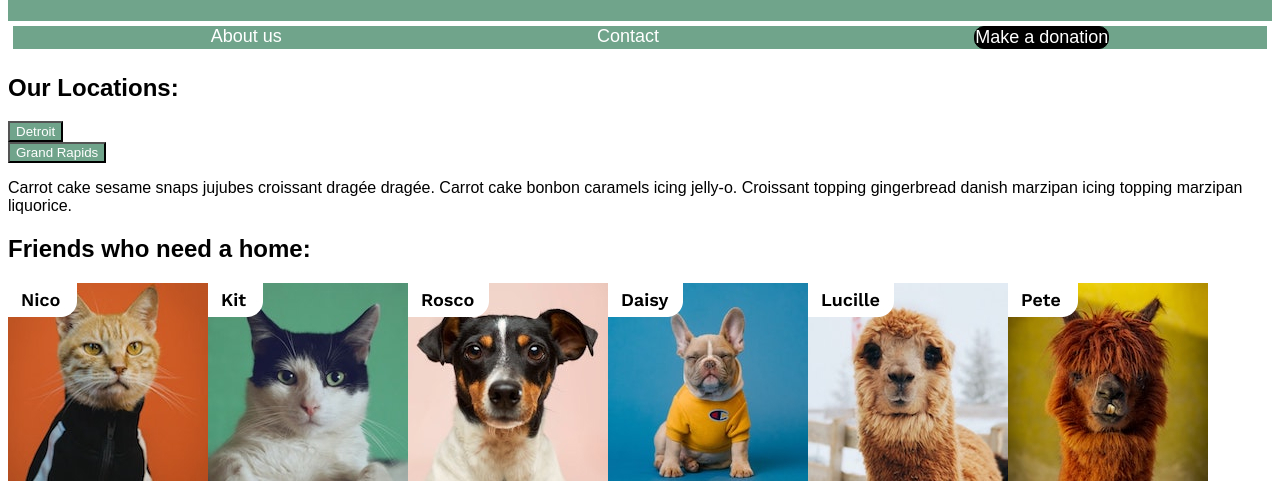
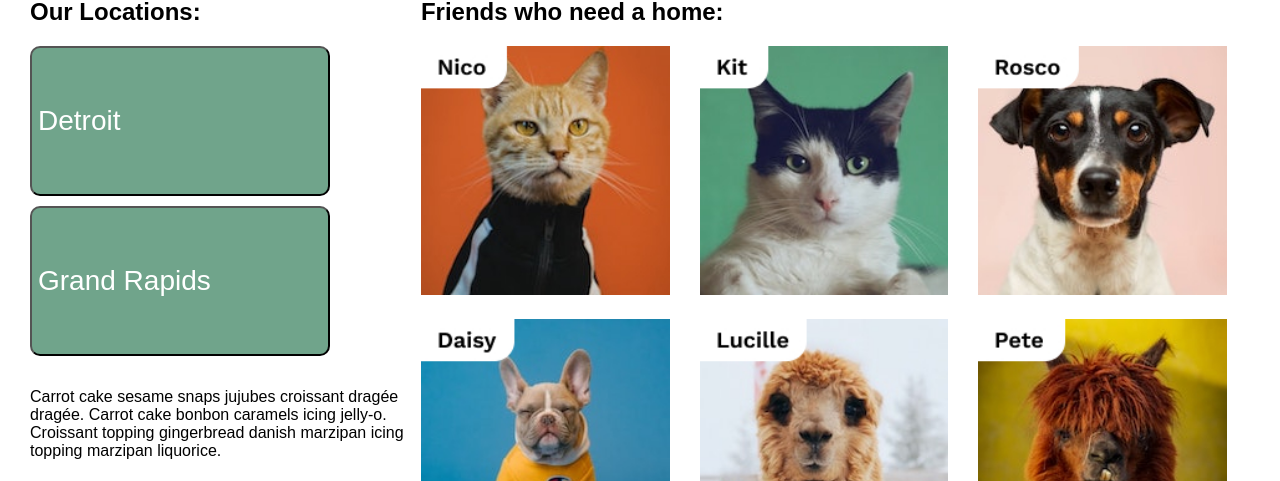
Before and after one commit to dmomcilo7/deliverable_one, a plain HTML site: page index.html in a window 1280 px wide. Shown: the part 242-723 px from the top of the page. Drawn offline with Linux system fonts and the light colour scheme.

Commit message:
Updated deliverable one files

```diff
--- a/index.html
+++ b/index.html
@@ -11,47 +11,54 @@
 
     <header>
      <h1><img src = "assets/horizontal-logo.svg" alt = "GC - Humane Society" width = "200" height = "200"/> </h1>
+     <div class="container">
+        <nav class="choices">
             <ul>
-           <li>About us</li>
-           <li>Contact</li>
-           <li>Make a donation</li>
+                <li><a href="#">About Us</a></li>
+                <li><a href="#">Contact</a></li>
+                <li class="donation-button"><a href="#">Make a Donation</a></li>
             </ul>
+        </nav>
+    </div>
 </header>
-    <section class = "w3-container">
+<section class="content-container">
+    <aside>
         <h2>Our Locations:</h2>
-        <div class = "block-display">
-            <button class = "button"> Detroit </button>
-            <button class = "button"> Grand Rapids</button>
+        <div class="block-display">
+            <button class="button">Detroit </button>
+            <button class="button">Grand Rapids </button>
         </div>
         <p>Carrot cake sesame snaps jujubes croissant dragée dragée. Carrot cake bonbon caramels icing jelly-o. Croissant topping gingerbread danish marzipan icing topping marzipan liquorice.
         </p>
-    </section>
-    <section>
+    </aside>
+    <main>
         <h2>Friends who need a home:</h2>
-        <div class = "images">
-            <div class = "images2">
-                <img src="assets/cat-1.jpg" alt="Orange Cat" width = "200" height = "200">
+        <div class="container-images">
+            <div class="image mobile-spacer">
+                <img src="assets/cat-1.jpg" alt="Orange Cat">
             </div>
-            <div class = "images2">
-                <img src="assets/cat-2.jpg" alt="Black and White Cat" width = "200" height = "200">
+            <div class="image spacer">
+                <img src="assets/cat-2.jpg" alt="Black and White Cat">
             </div>
-            <div class = "images2">
-                <img src="assets/dog-1.jpg" alt="Dog 1" width = "200" height = "200">
+            <div class="image mobile-spacer">
+                <img src="assets/dog-1.jpg" alt="Beagle">
             </div>
-            <div class = "images3">
-                <img src="assets/dog-2.jpg" alt="Dog 2" width = "200" height = "200">
+            <div class="image">
+                <img src="assets/dog-2.jpg" alt="Bull Dog">
             </div>
-            <div class = "images3">
-                <img src="assets/llama-1.jpg" alt = "Llama 1" width = "200" height = "200">
+            <div class="image spacer mobile-spacer">
+                <img src="assets/llama-1.jpg" alt="Brown Llama">
             </div>
-            <div class = "images3">
-                <img src="assets/llama-2.jpg" alt = "Llama 1" width = "200" height = "200">
+            <div class="image">
+                <img src="assets/llama-2.jpg" alt="Red Llama">
             </div>
-        </div>
+    </main>
 </section>
 <footer>
-        <div class = "footer">
-            <img src = "assets/gc-icon.svg" alt = "GC Logo" width = "50" height = "50">
+    <div class="footer">
+        <div class="footer-logo">
+            <img src="assets/gc-icon.svg" alt="GC Logo">
+        </div>
     </div>
 </footer>
 </body>
--- a/style.css
+++ b/style.css
@@ -1,62 +1,167 @@
-h1 {
-    font-size: 40px;
+body {
+    font-family: 'Work Sans', sans-serif;
+    margin: 0;
 }
 
 header {
-    background-color: #70a48b;
+   background-color:#70a48b ;
+   text-align: left;
+   display: flex;
+   justify-content:center;
+   align-Items: center;
+   padding: 10px;
+   flex-direction: column;
+}
+
+h1 {
+   display: flex;
+   justify-content: center;
    margin: 0;
+}
+
+h1 img {
+   width: 50%;
+}
+
+.choices ul li {
+   list-style-type: none;
+}
+
+.choices ul li.donation-button a {
+   background-color: #1f211c;
+   color: white;
+   border-radius: 10px;
+   border: 1px solid #1f211c;
+   padding: 6px 5px;
 
 }
 
-ul {
+.choices ul {
+   font-size: 12px;
    display: flex;
-    flex-direction: row;
-    background-color: #70a48b;
-    color: white;
-    justify-content: space-around;
-    border: 1px solid white;
-    text-align: center;
-    list-style-type: none;
-    margin-bottom: 10 px;
-    border-width: thick;
+   justify-content: space-evenly;
+   align-items: center;
+   padding-left: 0;
+   margin: 5px;
+}
+
+.container {
+   width: 75%;
+   border: 2px solid white;
+   padding: 5px;
+   border-radius: 10px;
+   margin-top: 5px;
 
 }
 
-li {
-    font-size: large;
-    justify-content:start
-}
-
-li:nth-child(3) {
-    background-color: black;
-    border-radius: 10px;
-    border: 1px solid black
-}
-
-body {
-    font-family: 'Work Sans', sans-serif;
+a:link, a:visited {
+   background-color: #70a48b;
+   color: white;
+   text-align: center;
+   text-decoration: none;
 }
 
 button {
    display: block;
+
    color: white;
    text-align: left;
-    border-radius: 40 px;
-    font-size: 20 px;
+   border-radius: 10px;
+   font-size: 28px;
    background-color: #70a48b;
+   height: 150px;
+   width: 300px;
 }
 
-.images {
+.block-display button{
+    display:block;
+    margin-bottom:10px;
+ }
+
+
+
+p {
+   margin-top: 2em ;
+   margin-bottom: 2em ;
+}
+
+.content-container {
+   display: flex;
+   padding: 0 30px;
+   justify-content: space-between;
+   flex-direction: column;
+}
+
+
+
+main {
+   display: flex;
+   flex-direction: column;
+}
+
+.spacer {
+   margin: 0 15px;
+}
+
+.mobile-spacer {
+   margin-right: 15px;
+}
+
+.container-images {
    display: flex;
    flex-wrap: wrap;
 }
 
-.images2 {
-    display: flex;
-    flex-wrap: wrap;
+.image {
+   width: 45%;
+   margin-bottom: 20px;
+}
+
+.image img {
+   width: 100%;
+}
+
+footer {
+   background-color: #70a48b;
+   position: fixed;
+   bottom: 0;
+   width: 100%;
+}
+
+.footer-logo img {
+   width: 40px;
+   height: 40px;
+}
+
+@media screen and (min-width: 768px) {
+   header {
+       justify-content:space-between;
        flex-direction: row;
    }
+   .container {
+       width: 20%;
+   }
+   aside {
+       width: 33%;
+   }
 
-@media screen  and (min-width: 768px) {
+   main {
+       display: flex;
+       flex-direction: column;
+       width: 70%;
+   }
+   .content-container {
+       justify-content: space-between;
+       flex-direction: row;
+   }
+   .image {
+       width: 30%;
+   }
+   div.spacer {
+       margin: 0 30px;
+   }
 
+   .mobile-spacer {
+       margin-right: 0px;
    }
+}
```
Lines whose indentation alone changed are shown as unchanged.
